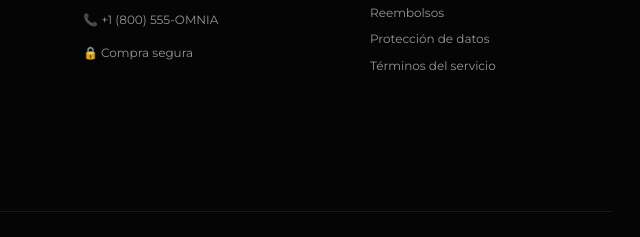
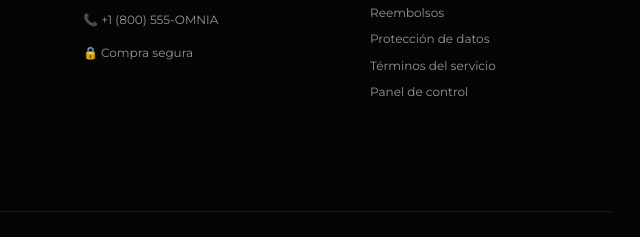
Before and after one commit to macisterodriguez16-creator/omnia-android, a website: page omnia-web/index.html in a window 1280 px wide. Shown: the part 1849-2086 px from the top of the page, 640-1280 px from the left. Drawn offline with Linux system fonts and the light colour scheme; no server answers; a script that the page names is missing.

Commit message:
Restore original OMNIA admin panel link

```diff
--- a/omnia-web/index.html
+++ b/omnia-web/index.html
@@ -231,6 +231,7 @@
                     <li><a href="javascript:void(0)" onclick="openPolicy('returns')">Reembolsos</a></li>
                     <li><a href="javascript:void(0)" onclick="openPolicy('privacy')">Protección de datos</a></li>
                     <li><a href="javascript:void(0)" onclick="openPolicy('terms')">Términos del servicio</a></li>
+                    <li><a href="https://ab40addd-omnia.macisterodriguez16.workers.dev/admin/" target="_blank" rel="noopener noreferrer">Panel de control</a></li>
                 </ul>
             </div>
 
```
